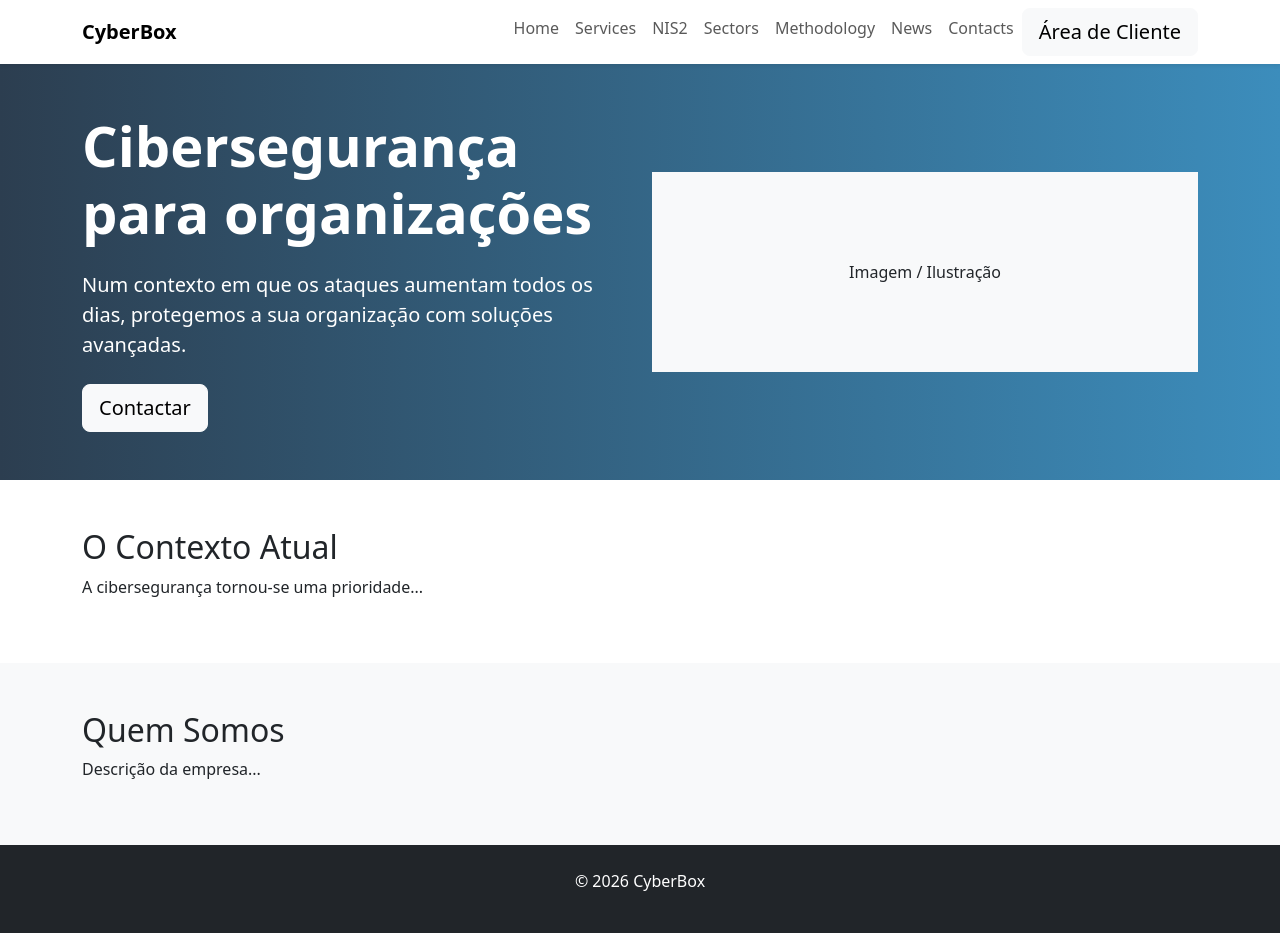
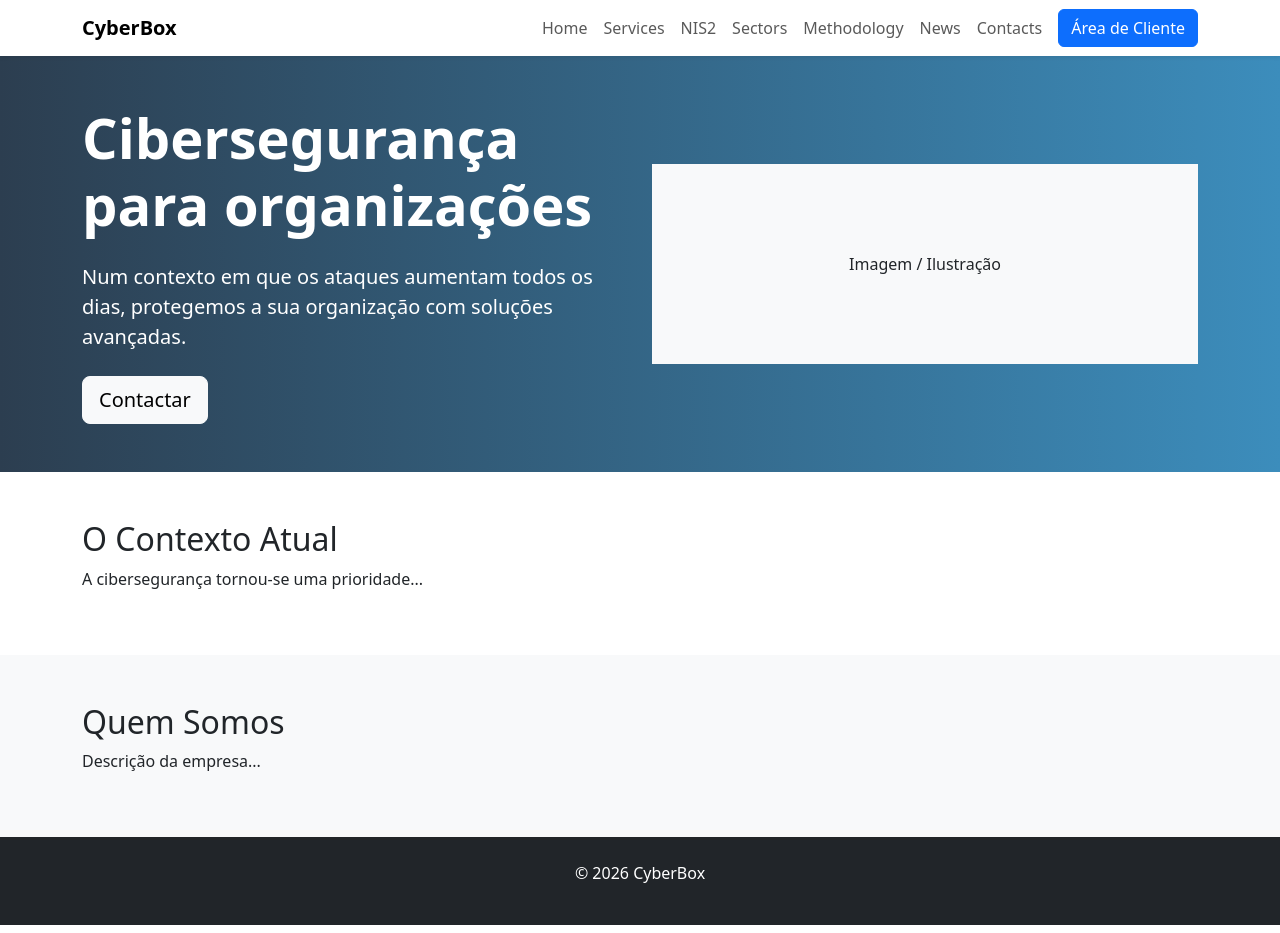
Before and after one commit to CaioNasc18/Orion, a React (Vite) app in the folder Project/frontend/: page / in a window 1280 px wide. Built offline with nearby package versions, Linux system fonts and the light colour scheme.

Commit message:
ligações fixed

```diff
--- a/Project/frontend/src/App.jsx
+++ b/Project/frontend/src/App.jsx
@@ -7,22 +7,22 @@ import Methodology from "./pages/methodology";
 import News from "./pages/news";
 import Contact from "./pages/contact";
 import ClientArea from "./pages/clientArea";
-//import Login from "./pages/login";
+import Login from "./pages/login";
 import './App.css';
 
 function App() {
   return (
     <BrowserRouter>
       <Routes>
-        <Route path="/" element={<Home />} />
-        <Route path="/servicos" element={<Services />} />
-        <Route path="/nis2" element={<NIS2 />} />
-        <Route path="/setores" element={<Sectors />} />
-        <Route path="/metodologia" element={<Methodology />} />
-        <Route path="/noticias" element={<News />} />
-        <Route path="/contacto" element={<Contact />} />
-        <Route path="/area-cliente" element={<ClientArea />} />
-        {/* <Route path="/login" element={<Login />} /> */}
+        <Route path="/"element={<Home />} />
+        <Route path="/services" element={<Services />} />
+        <Route path="/NIS2" element={<NIS2 />} />
+        <Route path="/sectors" element={<Sectors />} />
+        <Route path="/methodology" element={<Methodology />} />
+        <Route path="/news" element={<News />} />
+        <Route path="/contact" element={<Contact />} />
+        <Route path="/clientArea" element={<ClientArea />} />
+        { <Route path="/login" element={<Login />} /> }
       </Routes>
     </BrowserRouter>
   );
--- a/Project/frontend/src/components/navbar.jsx
+++ b/Project/frontend/src/components/navbar.jsx
@@ -1,61 +1,28 @@
+import { Link } from 'react-router-dom';
+
 function Navbar() {
   return (
-    <nav className="navbar navbar-expand-lg navbar-light bg-white shadow-sm">
+    <nav className="navbar navbar-expand bg-white shadow-sm">
       <div className="container">
 
         {/* Logo */}
-        <a className="navbar-brand fw-bold" href="#">
+        <Link className="navbar-brand fw-bold" to="/">
           CyberBox
-        </a>
+        </Link>
 
-        {/* Botão mobile */}
-        <button
-          className="navbar-toggler"
-          type="button"
-          data-bs-toggle="collapse"
-          data-bs-target="#navbarNav"
-        >
-          <span className="navbar-toggler-icon"></span>
-        </button>
+        <ul className="navbar-nav ms-auto align-items-center">
+          <li className="nav-item"><Link className="nav-link" to="/">Home</Link></li>
+          <li className="nav-item"><Link className="nav-link" to="/services">Services</Link></li>
+          <li className="nav-item"><Link className="nav-link" to="/nis2">NIS2</Link></li>
+          <li className="nav-item"><Link className="nav-link" to="/sectors">Sectors</Link></li>
+          <li className="nav-item"><Link className="nav-link" to="/methodology">Methodology</Link></li>
+          <li className="nav-item"><Link className="nav-link" to="/news">News</Link></li>
+          <li className="nav-item"><Link className="nav-link" to="/contacts">Contacts</Link></li>
+          <li className="nav-item ms-2">
+            <Link className="btn btn-primary" to="/login">Área de Cliente</Link>
+          </li>
+        </ul>
 
-        {/* Links */}
-        <div className="collapse navbar-collapse" id="navbarNav">
-          <ul className="navbar-nav ms-auto">
-
-            <li className="nav-item">
-              <a className="nav-link" href="#">Home</a>
-            </li>
-
-            <li className="nav-item">
-              <a className="nav-link" href="#">Services</a>
-            </li>
-
-            <li className="nav-item">
-              <a className="nav-link" href="#">NIS2</a>
-            </li>
-
-            <li className="nav-item">
-              <a className="nav-link" href="#">Sectors</a>
-            </li>
-
-            <li className="nav-item">
-              <a className="nav-link" href="#">Methodology</a>
-            </li>
-
-            <li className="nav-item">
-              <a className="nav-link" href="#">News</a>
-            </li>
-
-            <li className="nav-item">
-              <a className="nav-link" href="#">Contacts</a>
-            </li>
-
-            <button className="btn btn-light btn-lg">
-              Área de Cliente
-            </button>
-
-          </ul>
-        </div>
       </div>
     </nav>
   );
--- a/Project/frontend/src/pages/login.jsx
+++ b/Project/frontend/src/pages/login.jsx
@@ -1,12 +1,11 @@
 function Login() {
     return (
-        <div className="min-vh-100 d-flex align-items-center justify-content-center bg-light">
-            <div className="card shadow-sm border-0 overflow-hidden" style={{ maxWidth: 700, width: '100%' }}>
-                <div className="row g-0">
+        <div className="vh-100 d-flex">
+            <div className="row g-0 w-100 h-100">
 
                 {/* Painel lateral */}
                 <div className="col-md-4 d-flex flex-column justify-content-between p-4"
-                        style={{ background: '#042C53', minHeight: 480 }}>
+                    style={{ background: '#042C53' }}>
                     <div>
                         <i className="bi bi-shield-lock fs-1" style={{ color: '#378ADD' }}></i>
                         <h2 className="fw-bold mt-3" style={{ fontFamily: 'Georgia, serif', color: '#B5D4F4' }}>
@@ -25,8 +24,10 @@ function Login() {
                 </div>
 
                 {/* Formulário */}
-                    <div className="col-md-8 p-4 p-md-5 d-flex flex-column justify-content-center">
-                        <h3 className="fw-bold mb-1">Área de Cliente</h3>
+                <div className="col-md-8 d-flex flex-column justify-content-center p-5"
+                    style={{ background: '#f8f9fa' }}>
+                    <div style={{ maxWidth: 480, width: '100%', margin: '0 auto' }}>
+                        <h3 className="fw-bold mb-1">Login</h3>
                         <p className="text-muted mb-4" style={{ fontSize: 14 }}>
                             Aceda à sua conta de forma segura.
                         </p>
@@ -58,22 +59,12 @@ function Login() {
                             Entrar
                         </button>
 
-                        <div className="text-center text-muted mb-3" style={{ fontSize: 12 }}>
-                            ou continuar com
-                        </div>
-
-                        <button className="btn btn-outline-secondary w-100 d-flex align-items-center justify-content-center gap-2"
-                            style={{ fontSize: 13 }}>
-                            <img src="https://www.google.com/favicon.ico" width={16} alt="" />
-                            Google
-                        </button>
-
                         <p className="text-center mt-3 text-muted" style={{ fontSize: 13 }}>
                             Não tem conta? <a href="#" className="text-decoration-none">Fale connosco</a>
                         </p>
                     </div>
+                </div>
 
-                </div>
             </div>
         </div>
     );
```
Lines whose indentation alone changed are shown as unchanged.
